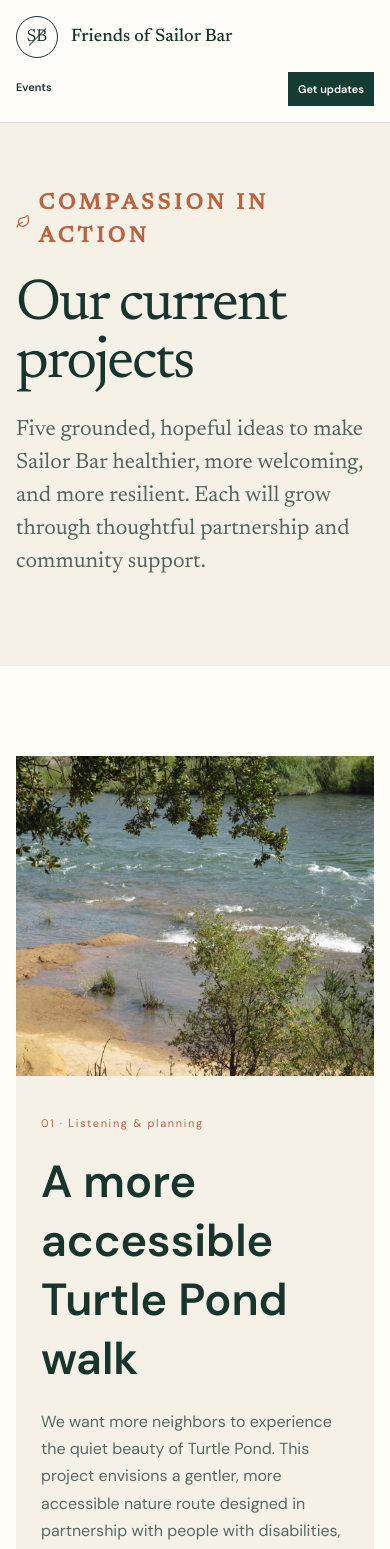
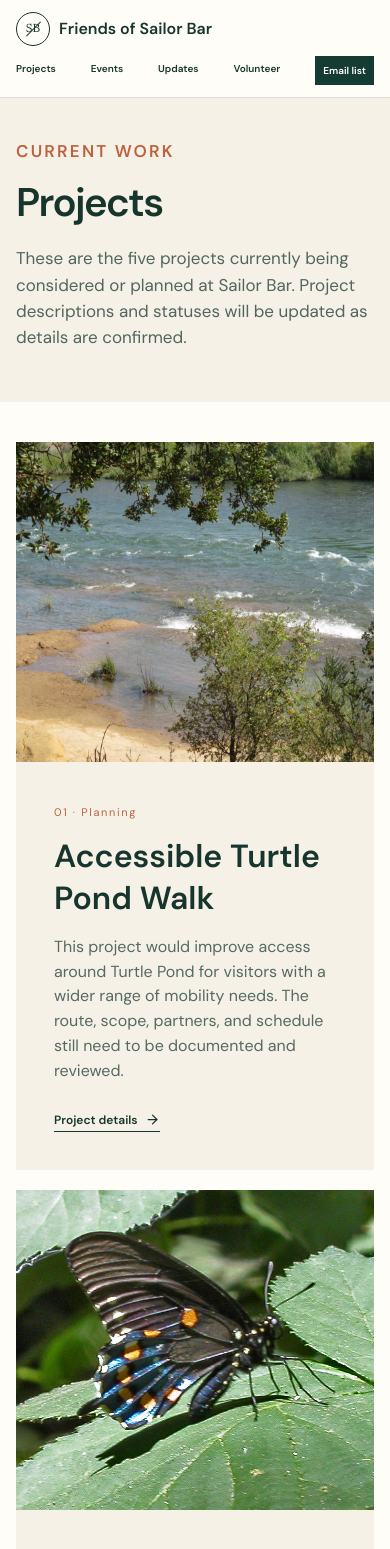
Before and after one commit to ccorcos/friends-of-sailor-bar, a Next.js app: page /projects in a window 390 px wide. Shown: the top 1549 px of the page. Built offline with nearby package versions, Linux system fonts and the light colour scheme.

Commit message:
Make branding direct and compact
Co-authored-by: Shelley <shelley@exe.dev>

```diff
--- a/app/events/page.tsx
+++ b/app/events/page.tsx
@@ -11,7 +11,7 @@ function dateLabel(date: string) {
 export default function EventsPage() {
   const events = getUpcomingEvents();
   return <>
-    <section className="page-hero"><div className="shell"><p className="kicker"><CalendarDays size={15} /> Gather at the river</p><h1>Events & activities</h1><p>Fun, educational gatherings rooted in wildlife, local history, and hands-on care. Most monthly programs meet beneath the big oak near the boat launch.</p></div></section>
+    <section className="page-hero"><div className="shell"><p className="kicker"><CalendarDays size={15} /> Schedule</p><h1>Events</h1><p>Upcoming programs, walks, and volunteer workdays at Sailor Bar. Check each listing for its time and meeting location.</p></div></section>
     <section className="page-content"><div className="shell"><div className="event-list-page">{events.map(event => <article className="calendar-card" key={event.id}><time dateTime={event.date}>{dateLabel(event.date)}</time><div><span className="pill" style={{color:"#9c4f34"}}>{event.category}</span><h2><Link href={`/events/${event.slug}`}>{event.title}</Link></h2><p>{event.summary}</p><Link className="detail-link" href={`/events/${event.slug}`}>Event details <ArrowRight size={15} /></Link></div><div className="calendar-meta"><strong>{event.time}</strong><br /><span><MapPin size={13} style={{verticalAlign:"middle"}} /> {event.location}</span><br /><small>Free and open to the community.</small></div></article>)}</div></div></section>
   </>;
 }
--- a/app/globals.css
+++ b/app/globals.css
@@ -80,3 +80,86 @@
 .volunteer-cta{border-left:1px solid rgba(255,255,255,.2);padding-left:45px;align-self:center}
 .volunteer-cta p{font-family:'Newsreader',Georgia,serif;font-size:22px;line-height:1.5;color:#c7d3ce;max-width:440px}
 @media(max-width:700px){.form-page-grid{grid-template-columns:1fr;gap:40px}.volunteer-cta{border-left:0;border-top:1px solid rgba(255,255,255,.2);padding:30px 0 0}}
+
+/* Direct, compact editorial layout */
+.header-inner{height:70px}
+.brand strong{font-family:'DM Sans',Arial,sans-serif;font-size:18px;font-weight:600;line-height:1.2}
+.brand small{display:none}
+.mark{width:40px;height:40px;font-size:14px}
+.mark i{height:20px}
+.header-inner nav{gap:24px}
+.hero{height:430px;min-height:430px}
+.hero-wash{background:linear-gradient(90deg,rgba(7,35,28,.9) 0%,rgba(7,35,28,.7) 48%,rgba(7,35,28,.18) 82%)}
+.hero-content{justify-content:center;padding:0}
+.eyebrow,.kicker{margin-bottom:12px;letter-spacing:.13em}
+.hero h1{font-family:'DM Sans',Arial,sans-serif;font-size:clamp(42px,5vw,66px);font-weight:600;letter-spacing:-.04em;line-height:1;max-width:700px}
+.hero-copy{font-family:'DM Sans',Arial,sans-serif;font-size:17px;line-height:1.55;max-width:650px;margin:20px 0 22px}
+.button-outline{border:1px solid rgba(255,255,255,.7);color:#fff;background:rgba(0,0,0,.08)}
+.action-grid>a{padding:20px 24px}
+.action-grid small{margin-bottom:3px}
+.action-grid strong{font-family:'DM Sans',Arial,sans-serif;font-size:15px;font-weight:600}
+.section{padding:58px 0}
+.section-heading{align-items:flex-end;margin-bottom:28px}
+.section h2{font-family:'DM Sans',Arial,sans-serif;font-size:clamp(31px,3.2vw,44px);font-weight:600;line-height:1.08;letter-spacing:-.035em}
+.section-heading>p{line-height:1.55}
+.project-card,.project-1,.project-2,.project-3,.project-4,.project-5{height:290px}
+.project-copy h3{font-family:'DM Sans',Arial,sans-serif;font-size:21px;font-weight:600;line-height:1.15}
+.center{margin-top:24px}
+.event-row{padding:20px 0}
+.event-row time span{font-size:39px}
+.event-info h3{font-family:'DM Sans',Arial,sans-serif;font-size:21px;font-weight:600}
+.story-card{min-height:220px}
+.story-card.featured .story-image{height:260px}
+.story-copy{padding:22px}
+.story-copy h3,.story-card.featured h3{font-family:'DM Sans',Arial,sans-serif;font-size:23px;font-weight:600;line-height:1.15}
+.updates-grid{gap:50px}
+.updates-grid h2{font-size:40px}
+.volunteer-grid{gap:55px}
+.volunteer-grid>div>p:not(.kicker),.volunteer-cta p{font-family:'DM Sans',Arial,sans-serif;font-size:16px;line-height:1.55}
+footer{padding:45px 0 20px}
+.footer-bottom{margin-top:35px}
+.page-hero{padding:52px 0 45px}
+.page-hero h1{font-family:'DM Sans',Arial,sans-serif;font-size:clamp(42px,6vw,64px);font-weight:600;letter-spacing:-.04em}
+.page-hero p{font-family:'DM Sans',Arial,sans-serif;font-size:17px;line-height:1.55;max-width:720px}
+.page-content{padding:55px 0}
+.project-detail{min-height:340px;margin-bottom:20px}
+.detail-copy{padding:38px}
+.detail-copy h2{font-family:'DM Sans',Arial,sans-serif;font-size:32px;font-weight:600;margin:14px 0}
+.detail-copy p{line-height:1.55}
+.detail-hero{padding:45px 0}
+.detail-hero .back-link{display:flex;width:max-content;margin-bottom:28px}
+.detail-hero h1{font-family:'DM Sans',Arial,sans-serif;font-size:clamp(40px,5vw,60px);font-weight:600}
+.story-detail{padding:50px 0 70px}
+.story-detail-image{height:400px;margin-bottom:35px}
+.story-detail p:not(.lead),.event-detail-grid .lead,.story-detail .lead{font-family:'DM Sans',Arial,sans-serif;font-size:17px;line-height:1.65}
+.form-page{padding:55px 0}
+.form-page-grid{gap:55px}
+.form-page-grid h2{font-family:'DM Sans',Arial,sans-serif;font-size:36px;font-weight:600}
+
+@media(max-width:900px){
+  .header-inner{height:auto}
+  .hero{height:430px;min-height:430px}
+  .hero-content{justify-content:center;padding:0}
+  .section{padding:50px 0}
+  .project-card,.project-1,.project-2,.project-3,.project-4,.project-5{height:280px}
+}
+@media(max-width:600px){
+  .header-inner{display:flex;align-items:center;gap:10px;padding:12px 0;flex-wrap:wrap}
+  .brand{gap:9px}
+  .brand strong{font-size:16px}
+  .mark{width:34px;height:34px;font-size:12px}
+  .header-inner nav{width:100%;margin-top:0;display:flex;flex-wrap:nowrap;justify-content:space-between;gap:8px;font-size:10px}
+  .header-inner nav a:nth-child(1),.header-inner nav a:nth-child(3),.header-inner nav a:nth-child(4){display:block}
+  .nav-cta{padding:8px}
+  .hero{height:470px;min-height:470px}
+  .hero h1{font-size:40px}
+  .hero-copy{font-size:16px}
+  .hero-actions{flex-direction:row;gap:10px}
+  .button{padding:13px 15px}
+  .section{padding:44px 0}
+  .section-heading{gap:18px;margin-bottom:24px}
+  .project-card,.project-1,.project-2,.project-3,.project-4,.project-5{height:260px}
+  .page-hero{padding:40px 0 34px}
+  .page-hero h1{font-size:40px}
+  .page-content{padding:40px 0}
+}
--- a/app/layout.tsx
+++ b/app/layout.tsx
@@ -5,7 +5,7 @@ import "./globals.css";
 
 export const metadata: Metadata = {
   title: "Friends of Sailor Bar",
-  description: "Community-powered care for Sailor Bar and the American River Parkway.",
+  description: "Projects, events, and volunteer information for Friends of Sailor Bar in Fair Oaks, California.",
 };
 
 function Mark() {
@@ -24,25 +24,25 @@ export default function RootLayout({ children }: Readonly<{ children: React.Reac
         </div>
         <header className="site-header">
           <div className="shell header-inner">
-            <Link className="brand" href="/"><Mark /><span><strong>Friends of Sailor Bar</strong><small>One river. One habitat. One voice.</small></span></Link>
+            <Link className="brand" href="/"><Mark /><span><strong>Friends of Sailor Bar</strong></span></Link>
             <nav aria-label="Main navigation">
-              <Link href="/projects">Our work</Link>
+              <Link href="/projects">Projects</Link>
               <Link href="/events">Events</Link>
-              <Link href="/stories">Field notes</Link>
+              <Link href="/stories">Updates</Link>
               <Link href="/volunteer">Volunteer</Link>
-              <Link className="nav-cta" href="/subscribe">Get updates</Link>
+              <Link className="nav-cta" href="/subscribe">Email list</Link>
             </nav>
           </div>
         </header>
         <main>{children}</main>
         <footer>
           <div className="shell footer-grid">
-            <div><Link className="brand footer-brand" href="/"><Mark /><span><strong>Friends of Sailor Bar</strong><small>Keep her wild, together.</small></span></Link></div>
-            <div><h3>Explore</h3><Link href="/projects">Current projects</Link><Link href="/events">Event calendar</Link><Link href="/stories">News & stories</Link></div>
+            <div><Link className="brand footer-brand" href="/"><Mark /><span><strong>Friends of Sailor Bar</strong></span></Link></div>
+            <div><h3>Information</h3><Link href="/projects">Current projects</Link><Link href="/events">Events</Link><Link href="/stories">Updates</Link></div>
             <div><h3>Get involved</h3><Link href="/volunteer">Volunteer</Link><Link href="/subscribe">Email updates</Link><a href="mailto:protectsailorbar@yahoo.com">Contact us</a></div>
             <div><h3>Visit</h3><p>4253 Illinois Avenue<br />Fair Oaks, CA</p><p className="small">Sailor Bar is part of the American River Parkway.</p></div>
           </div>
-          <div className="shell footer-bottom"><span>© 2026 Friends of Sailor Bar</span><span>Photos courtesy of the Friends of Sailor Bar community.</span></div>
+          <div className="shell footer-bottom"><span>© 2026 Friends of Sailor Bar</span></div>
         </footer>
       </body>
     </html>
--- a/app/projects/page.tsx
+++ b/app/projects/page.tsx
@@ -1,8 +1,8 @@
 import Image from "next/image";
 import Link from "next/link";
-import { ArrowRight, Leaf } from "lucide-react";
+import { ArrowRight } from "lucide-react";
 import { projects } from "@/lib/projects";
 
 export default function ProjectsPage() {
-  return <><section className="page-hero"><div className="shell"><p className="kicker"><Leaf size={15} /> Compassion in action</p><h1>Our current projects</h1><p>Five grounded, hopeful ideas to make Sailor Bar healthier, more welcoming, and more resilient. Each will grow through thoughtful partnership and community support.</p></div></section><section className="page-content"><div className="shell">{projects.map((project, index) => <article className="project-detail" key={project.title}><div className="detail-image"><Image src={project.image} fill alt="" sizes="(max-width:900px) 100vw, 50vw" /></div><div className="detail-copy"><span className="number">0{index + 1} · {project.status}</span><h2><Link href={`/projects/${project.slug}`}>{project.title}</Link></h2><p>{project.detail}</p><Link className="detail-link" href={`/projects/${project.slug}`}>Project details <ArrowRight size={15} /></Link></div></article>)}</div></section></>;
+  return <><section className="page-hero"><div className="shell"><p className="kicker">Current work</p><h1>Projects</h1><p>These are the five projects currently being considered or planned at Sailor Bar. Project descriptions and statuses will be updated as details are confirmed.</p></div></section><section className="page-content"><div className="shell">{projects.map((project, index) => <article className="project-detail" key={project.title}><div className="detail-image"><Image src={project.image} fill alt="" sizes="(max-width:900px) 100vw, 50vw" /></div><div className="detail-copy"><span className="number">0{index + 1} · {project.status}</span><h2><Link href={`/projects/${project.slug}`}>{project.title}</Link></h2><p>{project.detail}</p><Link className="detail-link" href={`/projects/${project.slug}`}>Project details <ArrowRight size={15} /></Link></div></article>)}</div></section></>;
 }
--- a/app/subscribe/page.tsx
+++ b/app/subscribe/page.tsx
@@ -3,7 +3,7 @@ import { SubscribeForm } from "@/components/forms";
 
 export default function SubscribePage() {
   return <>
-    <section className="page-hero"><div className="shell"><p className="kicker"><Mail size={15} /> Stay connected</p><h1>Get river updates</h1><p>Receive occasional notes about events, project progress, wildlife moments, and practical ways to help.</p></div></section>
-    <section className="form-page subscribe-page"><div className="shell form-page-grid"><div><h2>Good news, about once a month.</h2><p>We’ll keep it useful and uncomplicated. You can unsubscribe whenever you like.</p></div><SubscribeForm /></div></section>
+    <section className="page-hero"><div className="shell"><p className="kicker"><Mail size={15} /> Email list</p><h1>Email updates</h1><p>Receive occasional email about projects and events at Sailor Bar.</p></div></section>
+    <section className="form-page subscribe-page"><div className="shell form-page-grid"><div><h2>Subscribe</h2><p>You can unsubscribe at any time.</p></div><SubscribeForm /></div></section>
   </>;
 }
--- a/app/volunteer/page.tsx
+++ b/app/volunteer/page.tsx
@@ -3,7 +3,7 @@ import { VolunteerForm } from "@/components/forms";
 
 export default function VolunteerPage() {
   return <>
-    <section className="page-hero"><div className="shell"><p className="kicker"><HandHeart size={15} /> Get involved</p><h1>Volunteer with us</h1><p>Tell us what kind of work interests you. No special experience is needed—just care for Sailor Bar and a willingness to pitch in.</p></div></section>
-    <section className="form-page"><div className="shell form-page-grid"><div><h2>Small acts add up.</h2><p>Join a workday, welcome visitors, help with native planting, share a professional skill, or lend a hand behind the scenes.</p></div><VolunteerForm /></div></section>
+    <section className="page-hero"><div className="shell"><p className="kicker"><HandHeart size={15} /> Volunteer</p><h1>Volunteer interest form</h1><p>Tell us what work interests you and how you would like to help Friends of Sailor Bar.</p></div></section>
+    <section className="form-page"><div className="shell form-page-grid"><div><h2>Ways to help</h2><p>Volunteer needs may include workdays, native planting, visitor and event support, professional services, and administrative work.</p></div><VolunteerForm /></div></section>
   </>;
 }
--- a/lib/projects.ts
+++ b/lib/projects.ts
@@ -12,53 +12,53 @@ export type Project = {
 export const projects: Project[] = [
   {
     slug: "accessible-turtle-pond-walk",
-    title: "A more accessible Turtle Pond walk",
-    shortTitle: "A path for more of us",
+    title: "Accessible Turtle Pond Walk",
+    shortTitle: "Accessible Turtle Pond Walk",
     image: "/images/river-overlook.jpg",
     tag: "Access",
-    status: "Listening & planning",
-    summary: "Creating a more accessible nature walk around Turtle Pond.",
-    detail: "We want more neighbors to experience the quiet beauty of Turtle Pond. This project envisions a gentler, more accessible nature route designed in partnership with people with disabilities, park stewards, and habitat experts.",
+    status: "Planning",
+    summary: "Planning a more accessible route around Turtle Pond.",
+    detail: "This project would improve access around Turtle Pond for visitors with a wider range of mobility needs. The route, scope, partners, and schedule still need to be documented and reviewed.",
   },
   {
     slug: "butterfly-sanctuary",
-    title: "Butterfly sanctuary",
-    shortTitle: "A sanctuary on the wing",
-    image: "/images/woodpecker.jpg",
+    title: "Butterfly Sanctuary",
+    shortTitle: "Butterfly Sanctuary",
+    image: "/images/pipevine-swallowtail.jpg",
     tag: "Habitat",
-    status: "Habitat design",
-    summary: "Building butterfly habitat for monarchs and California pipevine swallowtails.",
-    detail: "A native garden for monarchs and California pipevine swallowtails will provide food, shelter, and places to reproduce—while giving visitors a close-up view of the park’s web of life.",
+    status: "Planning",
+    summary: "Creating habitat for monarchs and California pipevine swallowtails.",
+    detail: "The proposed sanctuary would use native host and nectar plants for monarchs and California pipevine swallowtails. The planting plan, location, maintenance plan, and project schedule still need to be documented and reviewed.",
   },
   {
     slug: "water-fountain-welcome-garden",
-    title: "Water fountain & welcome garden",
-    shortTitle: "Water & welcome",
+    title: "Drinking Fountain and Welcome Garden",
+    shortTitle: "Drinking Fountain and Welcome Garden",
     image: "/images/grinding-rocks.jpg",
-    tag: "Visitor care",
-    status: "Early planning",
-    summary: "A drinking fountain and native plant garden at the Olive Street entrance.",
-    detail: "At the Olive Street entrance, we envision a water fountain paired with a native garden in the parking island: a practical welcome that also creates habitat and a stronger sense of arrival.",
+    tag: "Visitor facilities",
+    status: "Planning",
+    summary: "Adding drinking water and native plants at the Olive Street entrance.",
+    detail: "This project proposes a drinking fountain and native planting in the parking island at the Olive Street entrance. The site plan, approvals, budget, and schedule still need to be documented and reviewed.",
   },
   {
     slug: "oak-trees",
-    title: "Oak trees for the next century",
-    shortTitle: "Oaks for the next century",
+    title: "Oak Tree Planting",
+    shortTitle: "Oak Tree Planting",
     image: "/images/bench.jpg",
-    tag: "Restoration",
-    status: "Site assessment",
-    summary: "Planting shade trees near the benches at the Olive Street parking area.",
-    detail: "Young native oaks planted near the benches by the Olive Street parking area will grow into vital habitat and generous shade for generations of park visitors.",
+    tag: "Habitat",
+    status: "Site review",
+    summary: "Planting native oak trees near the Olive Street parking area.",
+    detail: "This project proposes planting native oak trees near the benches at the Olive Street parking area. Tree species, locations, irrigation, maintenance, approvals, and timing still need to be documented and reviewed.",
   },
   {
     slug: "riverside-native-meadow",
-    title: "Riverside native meadow",
-    shortTitle: "A meadow by the water",
+    title: "Riverside Native Meadow",
+    shortTitle: "Riverside Native Meadow",
     image: "/images/river-sunrise.jpg",
     tag: "Native plants",
     status: "Concept",
-    summary: "Bringing a native plant meadow to the riverside bench west of the entrance.",
-    detail: "Near the waterside bench roughly 300 yards from the Olive Street entrance, a native meadow can support birds and pollinators, improve biodiversity, and shift with the seasons.",
+    summary: "Establishing a native meadow near the riverside bench west of the entrance.",
+    detail: "This project proposes a native planting area near the riverside bench west of the Olive Street entrance. The exact site, plant list, site preparation, maintenance plan, approvals, and schedule still need to be documented and reviewed.",
   },
 ];
 
```
Also changed, not shown: app/page.tsx (+17 -26 lines), app/stories/[slug]/page.tsx (+1 -1 lines), app/stories/page.tsx (+1 -1 lines), components/forms.tsx (+5 -5 lines), public/images/pipevine-swallowtail.jpg (added), 1 other file (tests, documents, lock files or other folders).
